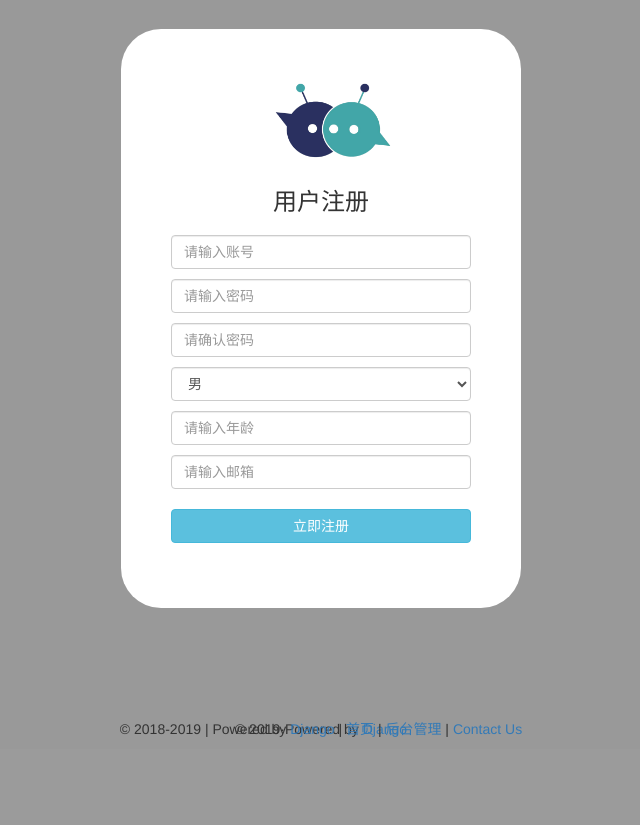
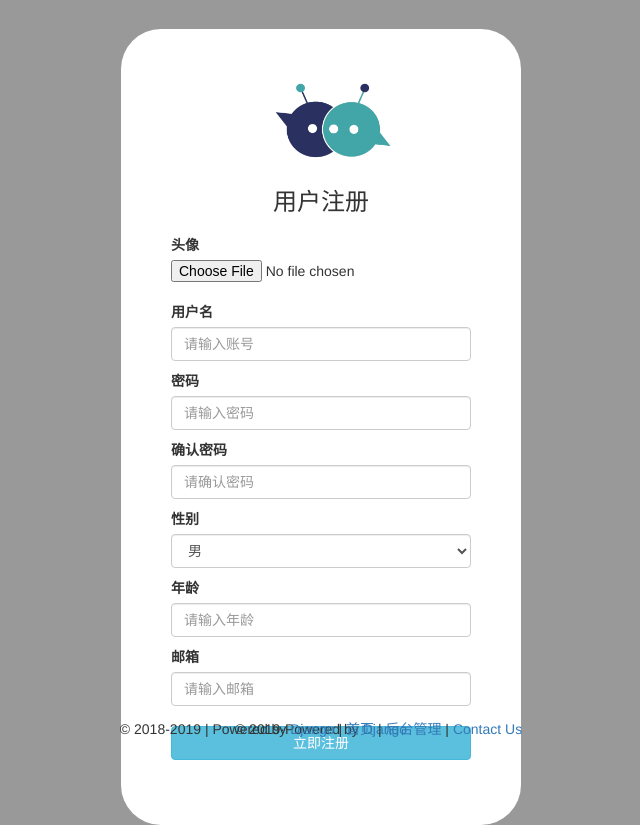
Before and after one commit to Chen-Jianhu/Intelligent_QA_System, a Django app: page /register/ in a window 1280 px wide. Shown: the part 51-876 px from the top of the page, without its empty margins (319-959 px from the left). Before the commit the page ends 788 px from the top, so only its background shows below. Run offline with Django 3.2, Linux system fonts and the light colour scheme; some libraries are stand-ins or nearby versions.

Commit message:
Update register.html

```diff
--- a/templates/user/register.html
+++ b/templates/user/register.html
@@ -18,36 +18,52 @@
                             <img src="{% static 'img/logo.png' %}" alt="logo" style="width:125px; height:90px;">
                         </a>
                         <h3>用户注册</h3>
-                        <div class="from-group" style="margin: 20px 0 10px 0;">
+                        <form action="{% url 'user:register_handle' %}" method="post" onsubmit="return checkUser()" enctype="multipart/form-data">
+                            {% csrf_token %}
+                            <div class="from-group text-left" style="margin: 20px 0 10px 0;">
+                                <label for="">头像</label>
+                                <input type="file" name="img_file"/>
+                            </div>
+                            <div class="from-group text-left" style="margin: 20px 0 10px 0;">
+                                <label for="">用户名</label>
                                 <input type="text" id="name" name="name" class="form-control" placeholder="请输入账号" autocomplete="off">
                             </div>
-                        <div class="from-group">
-{#                                <label for="">密码</label>#}
+                            <div class="from-group text-left" >
+                                <label for="">密码</label>
                                 <input type="password" id="pwd" name="pwd" class="form-control" placeholder="请输入密码">
                             </div>
-                        <div class="from-group" style="margin-top: 10px;">
-{#                                <label for="">确认密码</label>#}
+                            <div class="from-group text-left" style="margin-top: 10px;">
+                                <label for="">确认密码</label>
                                 <input type="password" id="pwd2" name="pwd2" class="form-control" placeholder="请确认密码">
                             </div>
-                        <div class="from-group" style="margin-top: 10px;">
-{#                                <label for="">性别</label>#}
-                            <select id="sex" class="form-control">
+                            <div class="from-group text-left" style="margin-top: 10px;">
+                                <label for="">性别</label>
+{#                                <br>#}
+{#                                <input type="radio" name="sex" value="True" checked/> 男#}
+{#                                <input type="radio" name="sex" value="False" /> 女#}
+                                <select name="sex" id="sex" class="form-control">
                                     <option value="True">男</option>
                                     <option value="False">女</option>
                                 </select>
                             </div>
-                        <div class="from-group" style="margin-top: 10px;">
-{#                                <label for="">年龄</label>#}
+                            <div class="from-group text-left" style="margin-top: 10px;">
+                                <label for="">年龄</label>
                                 <input type="text" id="age" name="age" class="form-control" placeholder="请输入年龄">
                             </div>
-                        <div class="from-group" style="margin-top: 10px;">
-{#                                <label for="">邮箱</label>#}
+                            <div class="from-group text-left" style="margin-top: 10px;">
+                                <label for="">邮箱</label>
                                 <input type="text" id="email" name="email" class="form-control" placeholder="请输入邮箱">
                             </div>
                             <br>
                             <div class="form-group">
-                            <input id="add_btn" class="btn btn-info btn-block" value="立即注册">
+                                <input type="submit" class="btn btn-info btn-block" value="立即注册">
                             </div>
+                        </form>
+{#                        <form method="post" action="{% url 'user:register_handle' %}" enctype="multipart/form-data">#}
+{#                            {% csrf_token %}#}
+{#                            <input type="file" name="img"/> <br><br>#}
+{#                            <input type="submit" value="上 传">#}
+{#                        </form>#}
                     </div>
                 </div>
             </div>
@@ -70,23 +86,24 @@
 
 {% block script %}
     <script>
-$(function () {
-    var addBtn = $("#add_btn"); // 取到新增-确定按钮
+        function checkUser() {
             var name = $("#name");
             var pwd = $("#pwd");
             var pwd2 = $("#pwd2");
             var sex = $("#sex");
             var age = $("#age");
             var email = $("#email");
+            var img_file = $("#img_file");
 
-    addBtn.click(function () {
             name_val = name.val();
             pwd_val = pwd.val();
             pwd2_val = pwd2.val();
             sex_val = sex.val();
             age_val = age.val();
             email_val = email.val()
+            img_file_content = img_file.val()
 
+            console.log(img_file_content);
             console.log(name_val);
             console.log(pwd_val);
             console.log(pwd2_val);
@@ -94,47 +111,36 @@ $(function () {
             console.log(age_val);
             console.log(email_val);
 
-        if(name_val.length<5){
+            if (name_val.length < 5) {
                 alert('用户名长度必须大于5哦~')
-            return;
+                return false;
             }
 
-        if(pwd_val.length<5){
+            if (pwd_val.length < 5) {
                 alert('密码长度必须大于5哦~')
-            return;
+                return false;
             }
 
-        if(pwd_val != pwd2_val){
+            if (pwd_val != pwd2_val) {
                 alert('两次输入的密码不一致哦~')
-            return;
+                return false;
             }
 
             var reNumber = /^\d+$/;
-        if(!reNumber.test(age_val)){
+            if (!reNumber.test(age_val)) {
                 alert('年龄必须为数字哦~');
                 age.val("");
-            return;
+                return false;
             }
 
             var reEmail = /^[a-zA-Z0-9_-]+@([a-zA-Z0-9]+\.)+(com|cn|net|org)$/;
-        if(!reEmail.test(email_val)){
+            if (!reEmail.test(email_val)) {
                 alert('邮箱格式不正确~（仅支持以com|cn|net|org为后缀的邮箱）');
                 email.val("");
-            return ;
+                return false;
             }
 
-        $.post("{% url 'user:register_handle' %}", {
-            name: name_val,
-            pwd: pwd_val,
-            sex: sex_val,
-            age: age_val,
-            email: email_val,
-            csrfmiddlewaretoken: '{{ csrf_token }}'
-            }, function (result) {
-                alert(result);
-            window.location.href = "{% url 'user:chat' %}";
-        })
-    });
-})
+            return true;
+        }
     </script>
 {% endblock script %}
```
Lines whose indentation alone changed are shown as unchanged.
